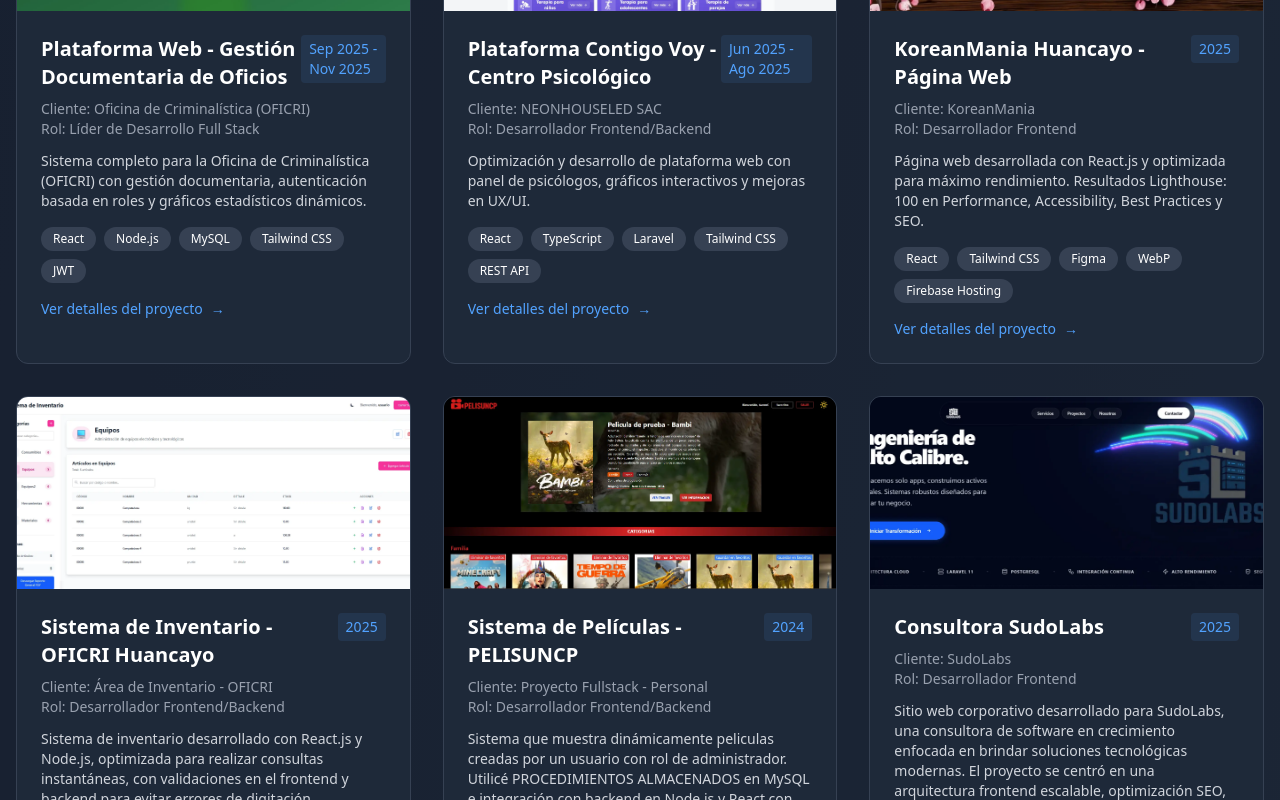
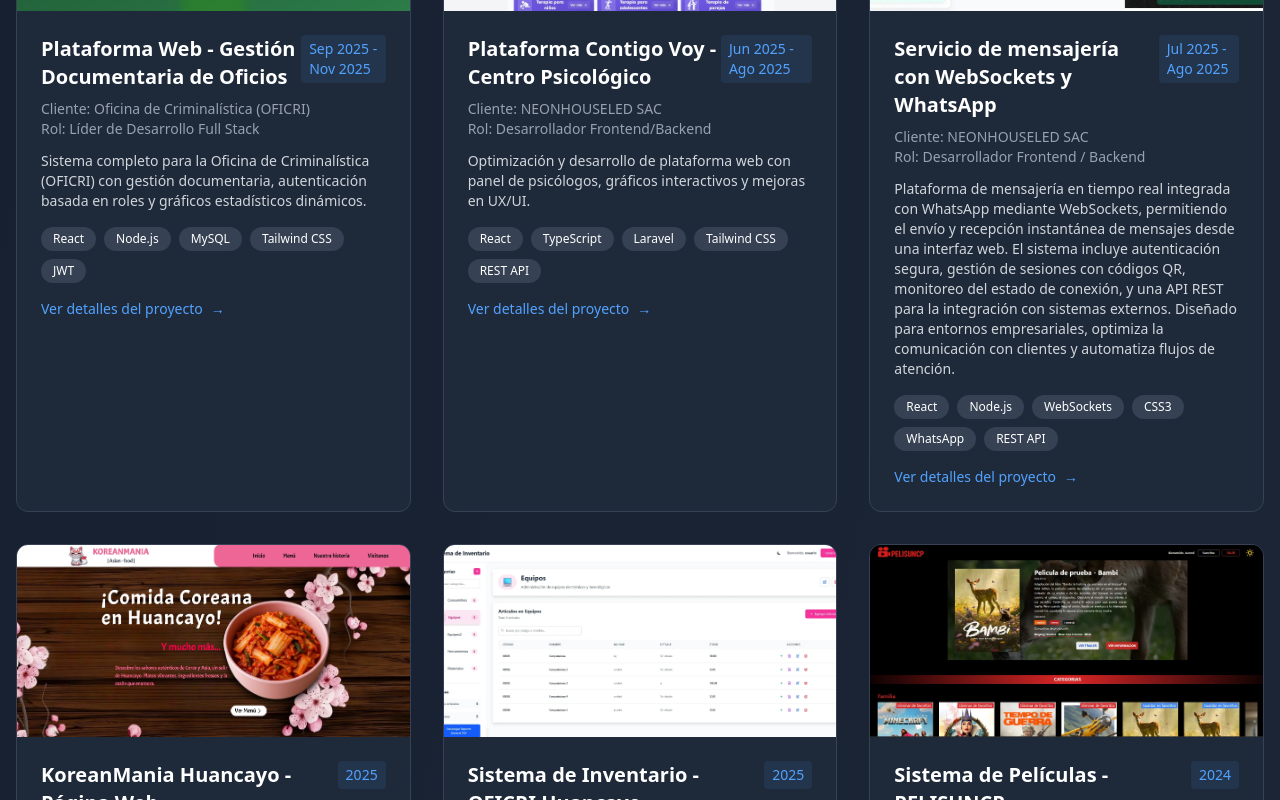
Before and after one commit to Aaron-Ccente/aaron_ccente, a React (Vite) app: page / in a window 1280 px wide. Shown: the part 940-1740 px from the top of the page. Built offline with nearby package versions, Linux system fonts and the light colour scheme.

Commit message:
feat: proyecto agregado + imagen

```diff
--- a/src/App.jsx
+++ b/src/App.jsx
@@ -37,6 +37,17 @@
     },
     {
       id: 3,
+      titulo: "Servicio de mensajería con WebSockets y WhatsApp",
+      descripcion: "Plataforma de mensajería en tiempo real integrada con WhatsApp mediante WebSockets, permitiendo el envío y recepción instantánea de mensajes desde una interfaz web. El sistema incluye autenticación segura, gestión de sesiones con códigos QR, monitoreo del estado de conexión, y una API REST para la integración con sistemas externos. Diseñado para entornos empresariales, optimiza la comunicación con clientes y automatiza flujos de atención.",
+      tecnologias: ["React", "Node.js", "WebSockets", "CSS3", "WhatsApp", "REST API"],
+      enlace: "https://aaron-ccente.vercel.app/",
+      fecha: "Jul 2025 - Ago 2025",
+      cliente: "NEONHOUSELED SAC",
+      rol: "Desarrollador Frontend / Backend",
+      imagen: "/whatsApp-service.webp"
+    },
+    {
+      id: 4,
       titulo: "KoreanMania Huancayo - Página Web",
       descripcion: "Página web desarrollada con React.js y optimizada para máximo rendimiento. Resultados Lighthouse: 100 en Performance, Accessibility, Best Practices y SEO.",
       tecnologias: ["React", "Tailwind CSS", "Figma", "WebP", "Firebase Hosting"],
@@ -47,7 +58,7 @@
       imagen: "/koreanmania.webp"
     },
     {
-      id: 4,
+      id: 5,
       titulo: "Sistema de Inventario - OFICRI Huancayo",
       descripcion: "Sistema de inventario desarrollado con React.js y Node.js, optimizada para realizar consultas instantáneas, con validaciones en el frontend y backend para evitar errores de digitación.",
       tecnologias: ["React", "Tailwind CSS", "Figma", "Node", "MySQL"],
@@ -58,7 +69,7 @@
       imagen: "/inventario.webp"
     },
     {
-      id: 5,
+      id: 6,
       titulo: "Sistema de Películas - PELISUNCP",
       descripcion: "Sistema que muestra dinámicamente peliculas creadas por un usuario con rol de administrador. Utilicé PROCEDIMIENTOS ALMACENADOS en MySQL e integración con backend en Node.js y React con tailwindcss para el frontend.",
       tecnologias: ["React", "Tailwind CSS", "Figma", "Node", "MySQL", "Procedimientos Almacenados"],
@@ -69,7 +80,7 @@
       imagen: "/vistapelis.webp"
     },
     {
-      id: 6,
+      id: 7,
       titulo: "Consultora SudoLabs",
       descripcion: "Sitio web corporativo desarrollado para SudoLabs, una consultora de software en crecimiento enfocada en brindar soluciones tecnológicas modernas. El proyecto se centró en una arquitectura frontend escalable, optimización SEO, alto rendimiento y una experiencia de usuario clara y profesional, orientada a la captación de clientes y presentación de servicios.",
       tecnologias: ["Next.js", "Tailwind CSS", "Figma", "SEO", "Optimización Web"],
```
Also changed, not shown: public/whatsApp-service.webp (added).
